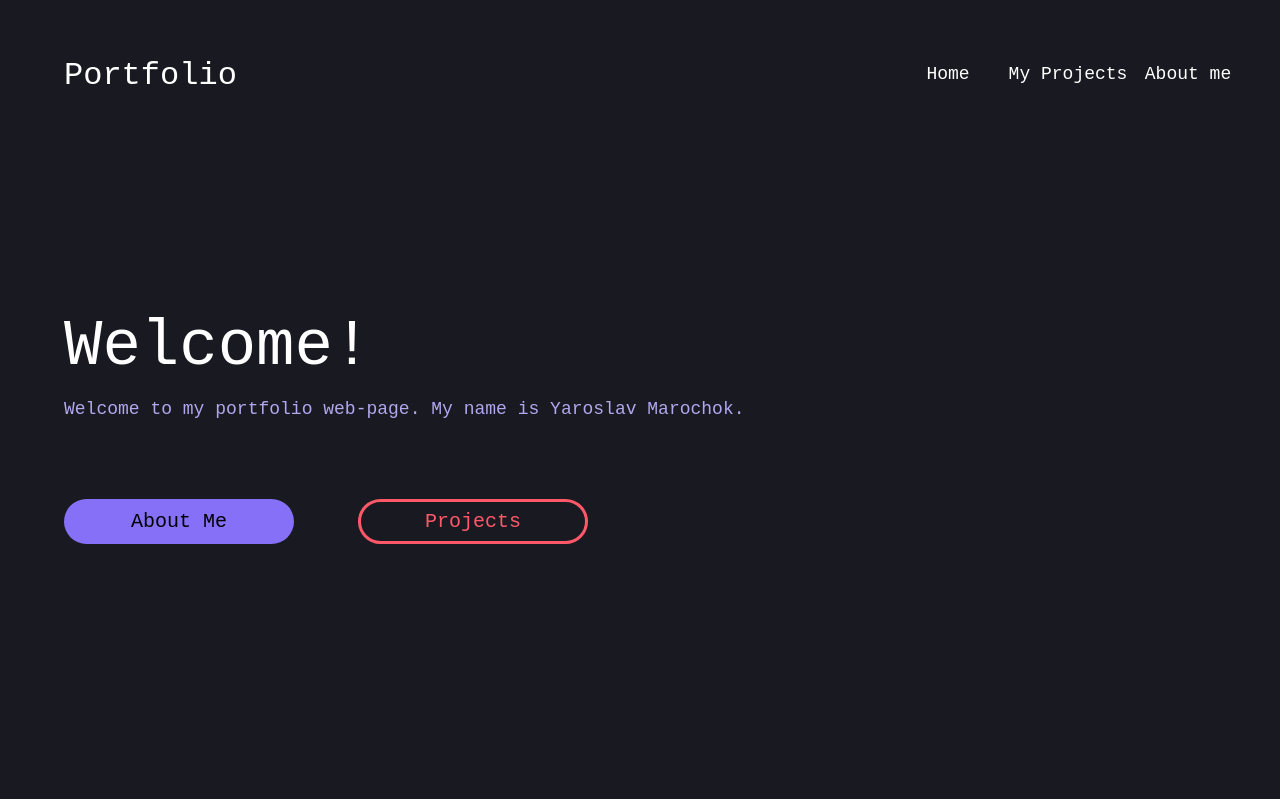
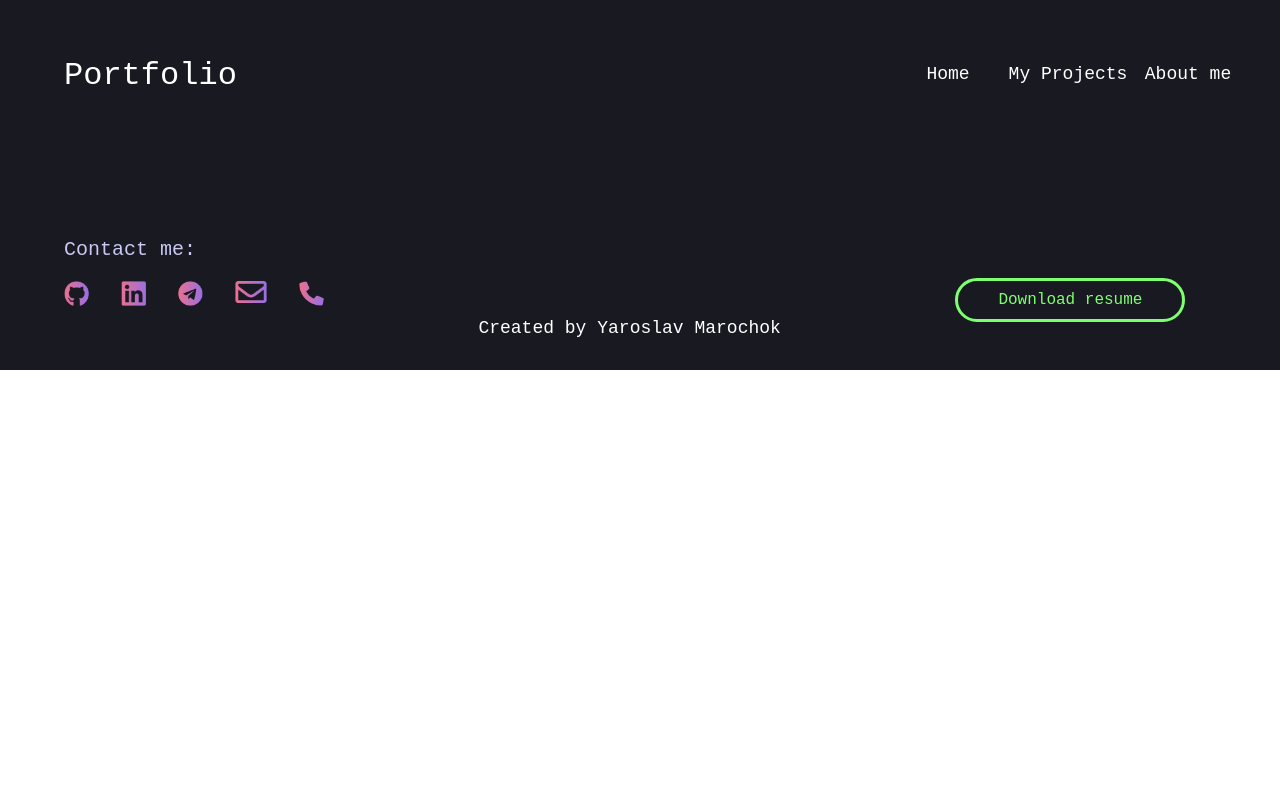
Before and after one commit to ymarochok/portfolio, a React (Create React App) app: page / in a window 1280 px wide. Shown: the top 799 px of the page. Built offline with nearby package versions, Linux system fonts and the light colour scheme; a web font is replaced by a local one.

Commit message:
cahnged url

```diff
--- a/package.json
+++ b/package.json
@@ -1,5 +1,5 @@
 {
-  "homepage": "https://ymarochok.github.io",
+  "homepage": "https://ymarochok.github.io/portfolio",
   "name": "my-app",
   "version": "0.1.0",
   "private": true,
--- a/src/App.js
+++ b/src/App.js
@@ -15,7 +15,7 @@ function App() {
       <Header />
 
       <Routes>
-        <Route path="/" element={<Home />} />
+        <Route path="/portfolio" element={<Home />} />
         <Route path="/projects" element={<Projects_page />} />
       </Routes>
 
```
